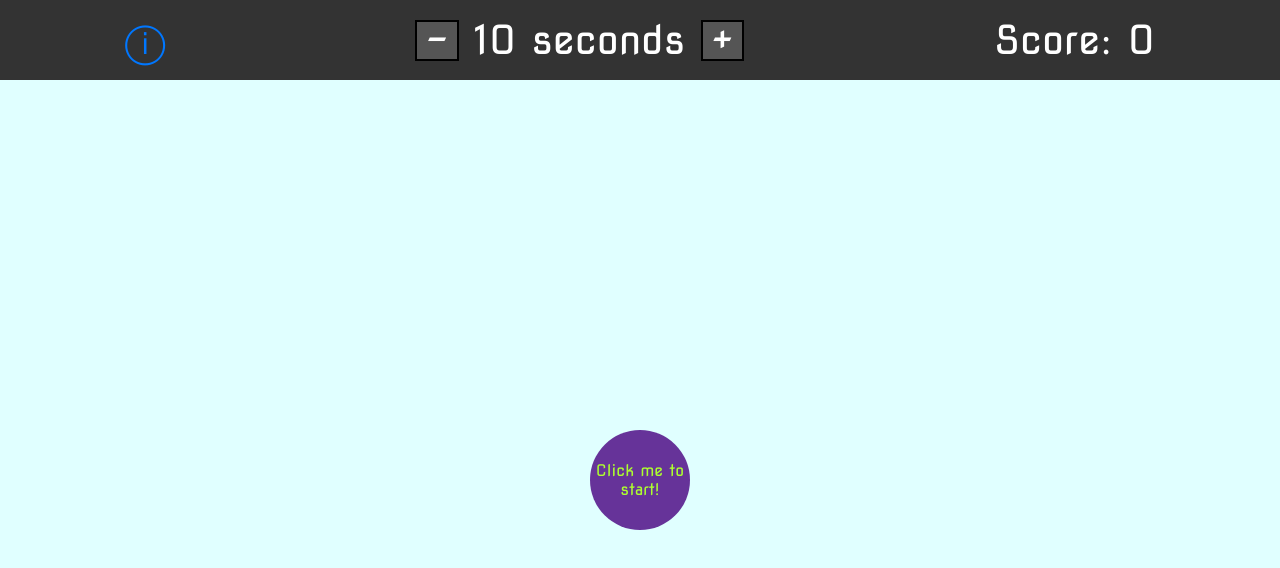
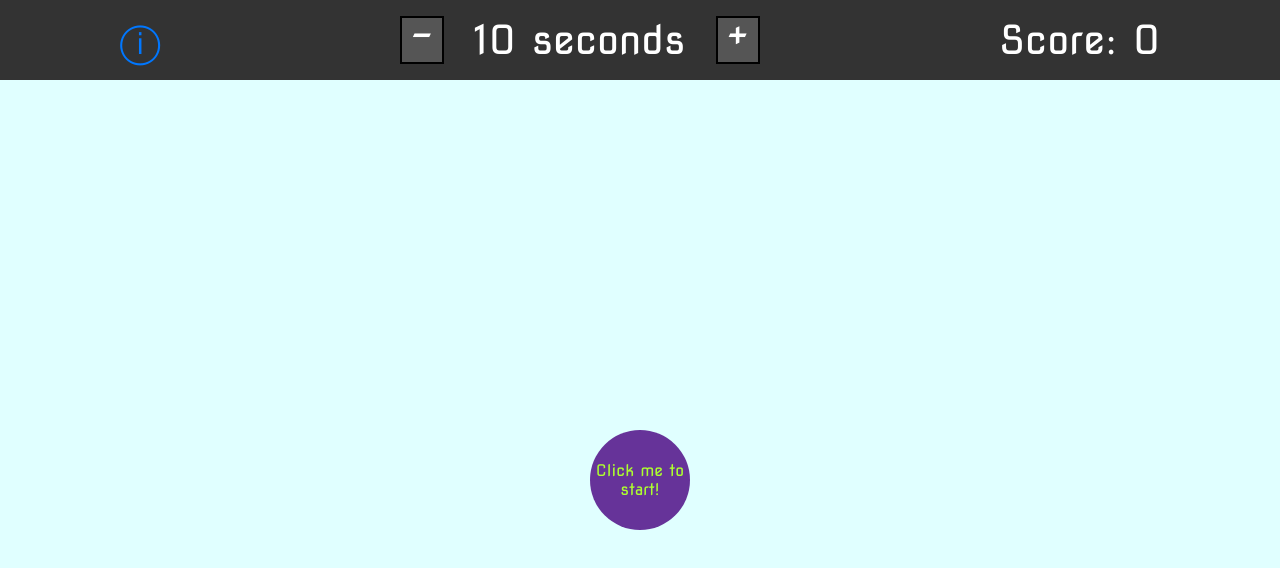
Before and after one commit to KrlosPK/aimlab-game, a plain HTML site: page index.html in a window 1280 px wide. Drawn offline with Linux system fonts and the light colour scheme; some packages are replaced by stand-ins of ours; a script that the page names is missing.

Commit message:
timer fixed

```diff
--- a/index.html
+++ b/index.html
@@ -28,11 +28,16 @@
 					<br />
 					Good luck have fun!
 				</p>
-				<div class="width"><button class="increase-decrease" id="decrease">-</button> width: <span id="width"></span> <button class="increase-decrease" id="increase">+</button></div>
+				<div class="width">
+					<button class="increase-decrease" id="decrease">-</button>
+					width: <span id="width"></span>
+					<button class="increase-decrease" id="increase">+</button>
+				</div>
 				<button id="ok">Ok</button>
 			</div>
 			<div class="timer">
-				<span id="subtract">-</span><span id="seconds"></span> seconds
+				<span id="subtract">-</span>
+				<div class="time"><span id="seconds"></span> seconds</div>
 				<span id="add">+</span>
 			</div>
 			<div class="score">Score: <span id="score"></span></div>
--- a/style.css
+++ b/style.css
@@ -43,7 +43,7 @@ nav {
 	transform: translate(-50%, -50%);
 	z-index: 1;
 }
-#ok{
+#ok {
 	background-color: rebeccapurple;
 	border-radius: 10px;
 	box-shadow: 0 0 10px rgba(0, 0, 0, 0.6);
@@ -71,7 +71,15 @@ nav {
 }
 .timer {
 	color: white;
+	display: flex;
 	font-size: 2.5rem;
+	gap: 1rem;
+}
+.time {
+	display: flex;
+	justify-content: center;
+	width: 15rem;
+	gap: 1rem;
 }
 #subtract,
 #add {
```
